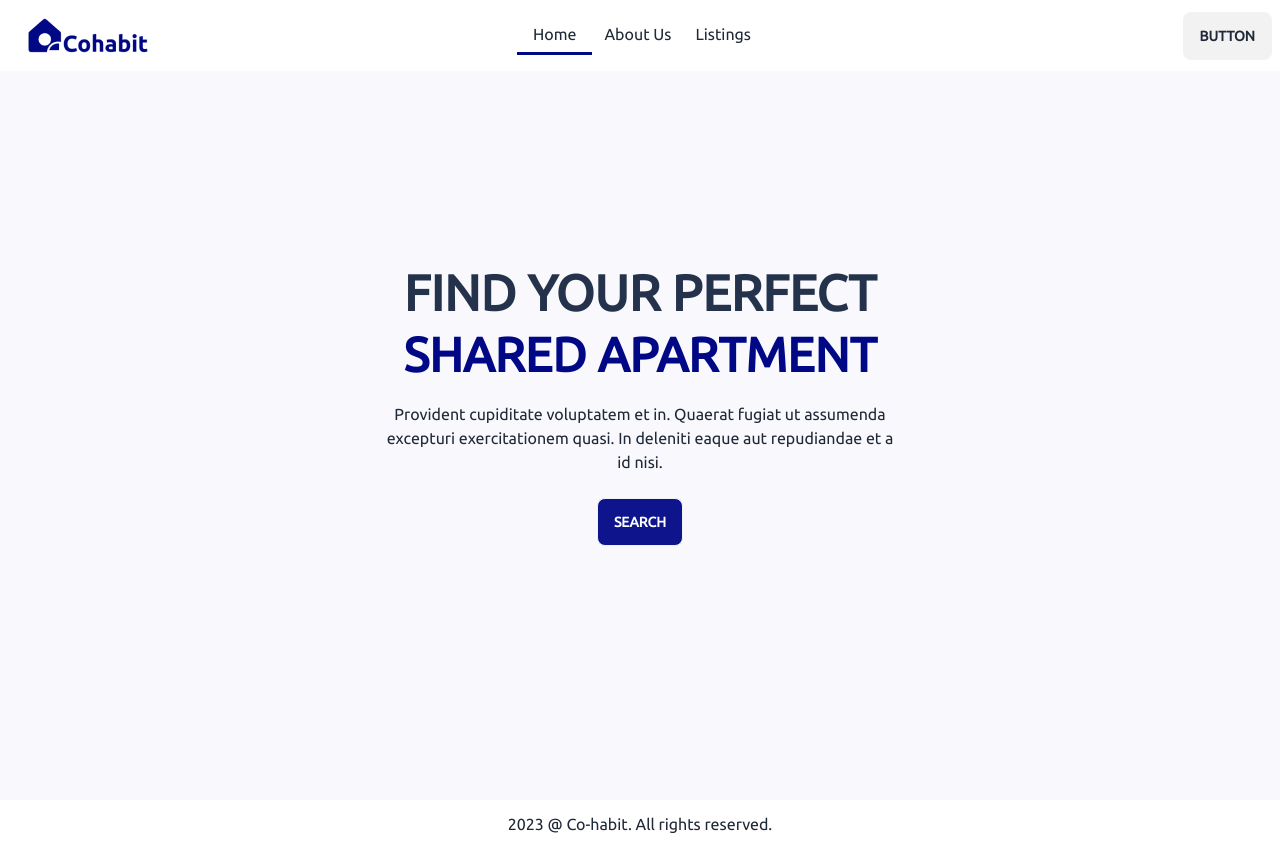
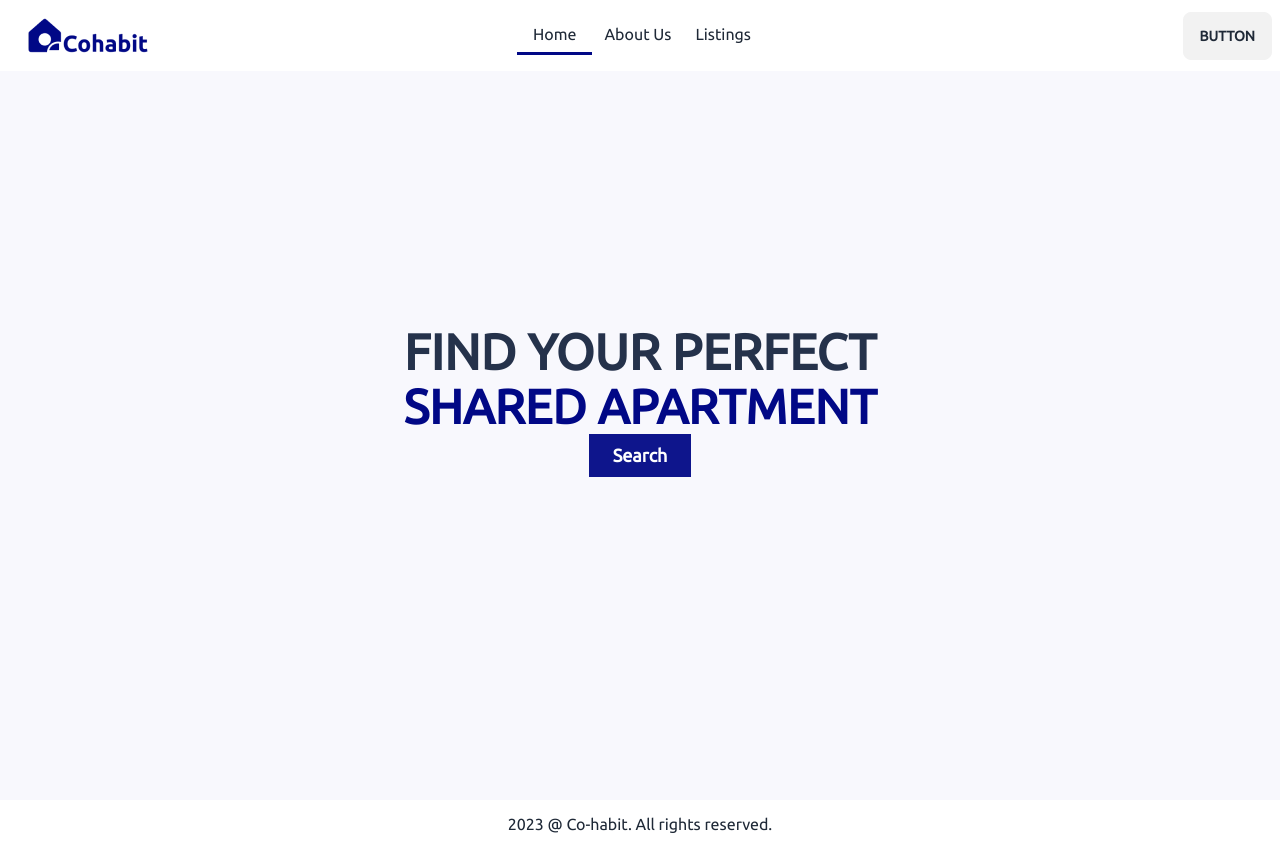
Before and after one commit to lazynerd-studios/Co-Habit-Landing, a React (Vite) app: page / in a window 1280 px wide. Built offline with nearby package versions, Linux system fonts and the light colour scheme.

Commit message:
Update Home.jsx

```diff
--- a/src/Components/Home/Home.jsx
+++ b/src/Components/Home/Home.jsx
@@ -20,10 +20,9 @@ const Home = () => {
         <div className="hero min-h-screen bg-[#f8f8fd]">
           <div className="hero-content text-center">
             <div className="max-w-lg">
-              <h1 className=" text-[3.125rem] font-bold uppercase text-[#25324B]">FIND YOUR PERFECT</h1>
-              <h1 className="text-5xl font-bold uppercase text-[#010886]">Shared APARTMENT</h1>
-              <p className="py-6">Provident cupiditate voluptatem et in. Quaerat fugiat ut assumenda excepturi exercitationem quasi. In deleniti eaque aut repudiandae et a id nisi.</p>
-              <button className="btn bg-[#010886f1] hover:bg-[#010886] hover:scale-105 text-white hover:text-white">Search</button>
+              <h1 className=" text-[3.125rem] leading-[3.4375rem] font-bold uppercase text-[#25324B]">FIND YOUR PERFECT</h1>
+              <h1 className="text-5xl font-bold leading-[3.4375rem] uppercase text-[#010886]">Shared APARTMENT</h1>
+              <button className="py-2 px-6 font-bold text-[1.125rem] bg-[#010886f1] hover:bg-[#010886] text-white hover:text-white">Search</button>
             </div>
           </div>
         </div>
```
